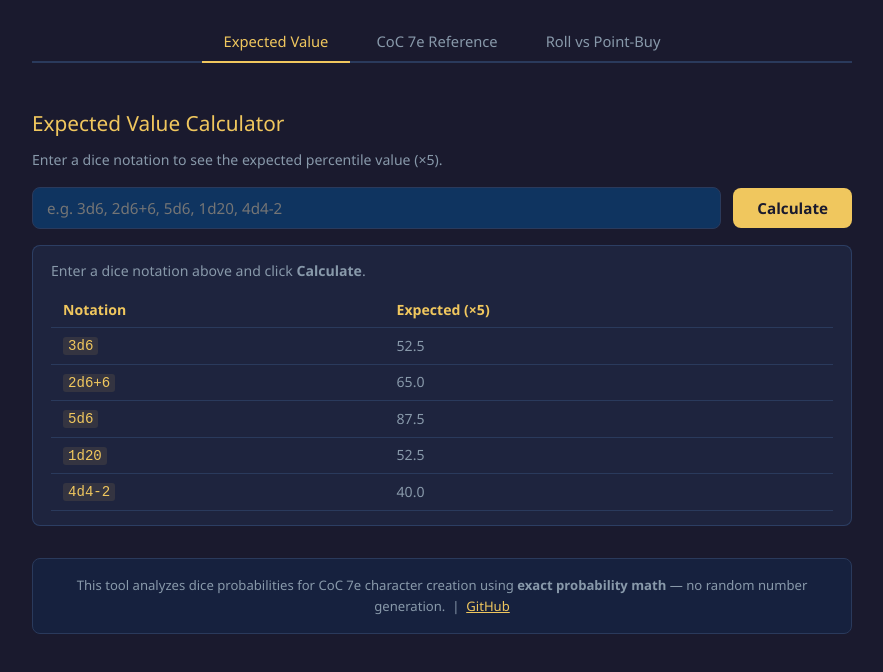
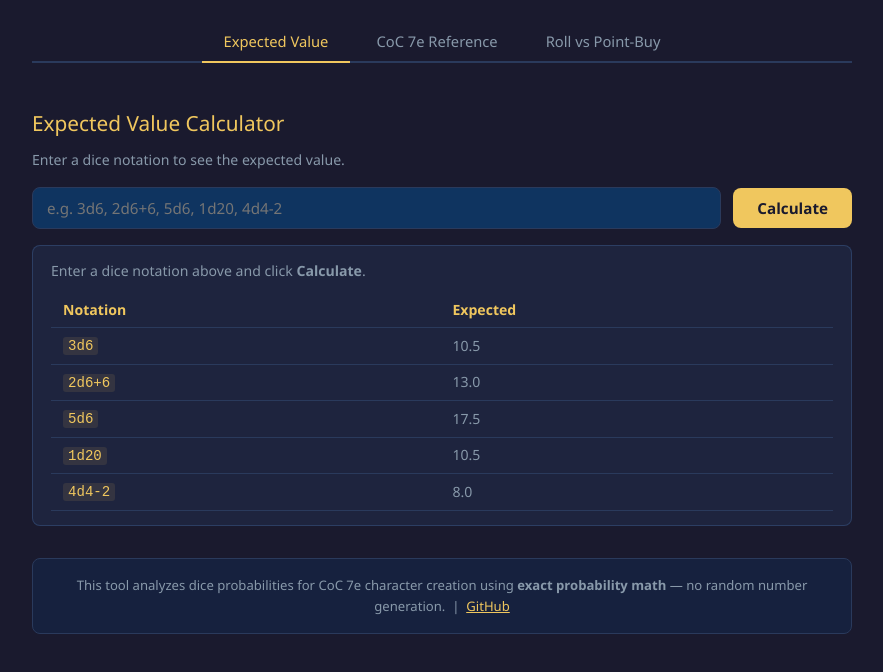
Before and after one commit to OMGGGGGds-cloud/COC_TRPG_ROLE_CREATETOOL, a plain HTML site: page docs/index.html in a window 1280 px wide. Shown: the part 172-844 px from the top of the page, without its empty margins (198-1081 px from the left). Drawn offline with Linux system fonts and the light colour scheme.

Commit message:
Remove ×5 percentile scaling from Streamlit UI and JS HTML for Tab 1

```diff
--- a/docs/index.html
+++ b/docs/index.html
@@ -29,7 +29,7 @@
     <!-- ========================================== -->
     <div class="tab-panel active" id="tab-ev">
         <div class="section-header">Expected Value Calculator</div>
-        <div class="section-desc">Enter a dice notation to see the expected percentile value (&times;5).</div>
+        <div class="section-desc">Enter a dice notation to see the expected value.</div>
 
         <div class="btn-row">
             <input type="text" id="ev-input" placeholder="e.g. 3d6, 2d6+6, 5d6, 1d20, 4d4-2" style="flex:1;">
@@ -42,12 +42,12 @@
         <div id="ev-info" class="info-box">
             Enter a dice notation above and click <strong>Calculate</strong>.
             <table>
-                <tr><th>Notation</th><th>Expected (&times;5)</th></tr>
-                <tr><td><code>3d6</code></td><td>52.5</td></tr>
-                <tr><td><code>2d6+6</code></td><td>65.0</td></tr>
-                <tr><td><code>5d6</code></td><td>87.5</td></tr>
-                <tr><td><code>1d20</code></td><td>52.5</td></tr>
-                <tr><td><code>4d4-2</code></td><td>40.0</td></tr>
+                <tr><th>Notation</th><th>Expected</th></tr>
+                <tr><td><code>3d6</code></td><td>10.5</td></tr>
+                <tr><td><code>2d6+6</code></td><td>13.0</td></tr>
+                <tr><td><code>5d6</code></td><td>17.5</td></tr>
+                <tr><td><code>1d20</code></td><td>10.5</td></tr>
+                <tr><td><code>4d4-2</code></td><td>8.0</td></tr>
             </table>
         </div>
     </div>
```
Also changed, not shown: 1 other file.
